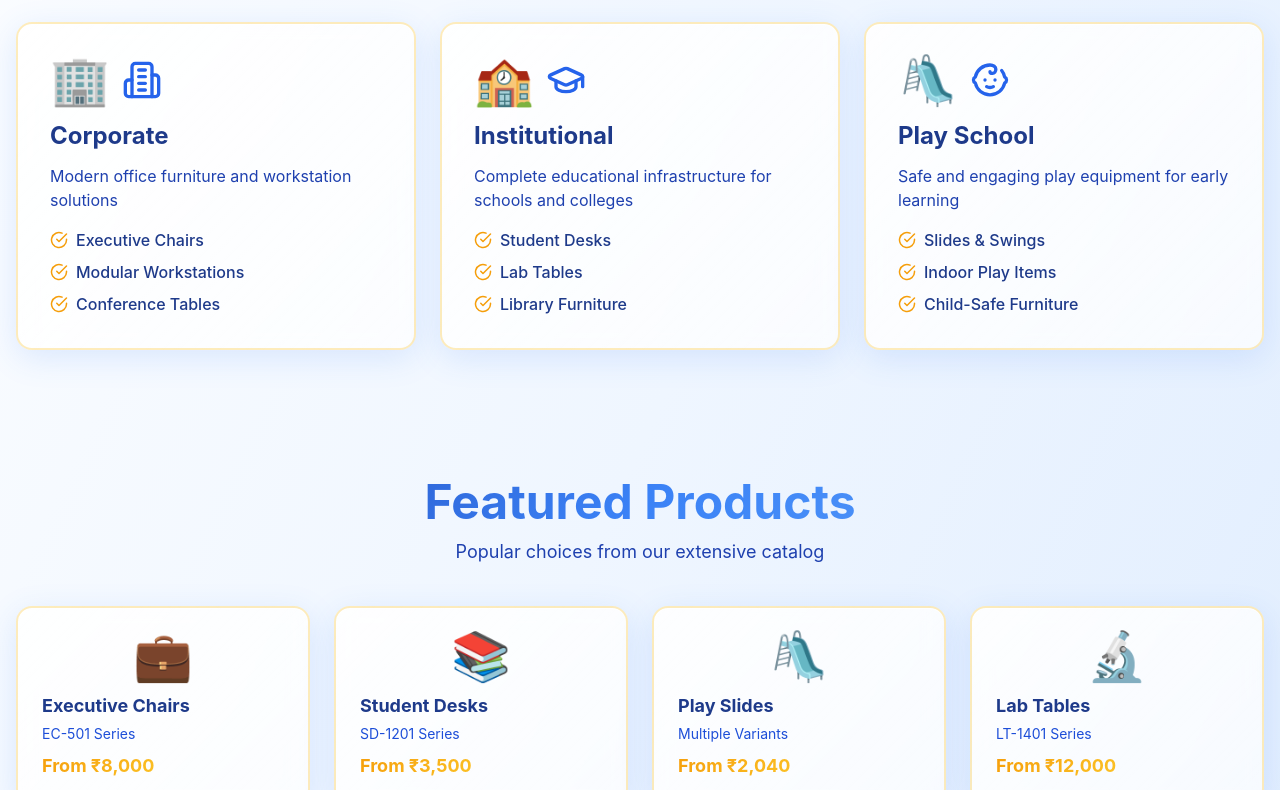
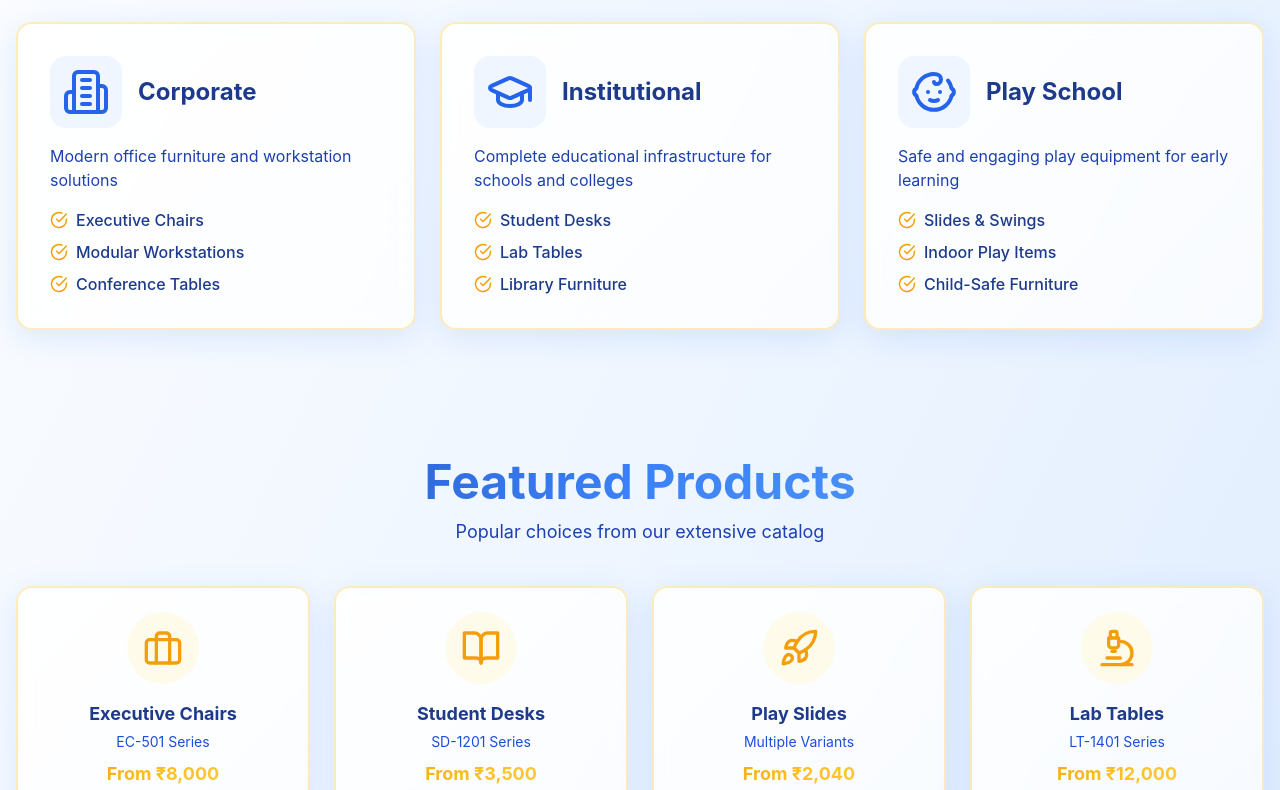
Before and after one commit to sanjaypanneerselvan/rahulwebsite, a React (Vite) app: page / in a window 1280 px wide. Shown: the part 900-1690 px from the top of the page. Built offline with nearby package versions, Linux system fonts and the light colour scheme.

Commit message:
Update google maps link in Contact page

```diff
--- a/src/components/Footer.jsx
+++ b/src/components/Footer.jsx
@@ -5,7 +5,7 @@ const Footer = () => {
                 <div className="text-center space-y-2">
                     <p className="text-sm text-blue-900 font-bold">© 2026 City Office Needs. All rights reserved.</p>
                     <p className="text-xs text-blue-700">
-                        Designed and Developed by <span className="font-bold text-glossy-gold">Sanjay Panneerselvan</span>
+                        Designed and Developed by <span className="font-bold text-glossy-gold">Monika P</span>
                     </p>
                 </div>
             </div>
--- a/src/pages/About.jsx
+++ b/src/pages/About.jsx
@@ -1,5 +1,5 @@
 import { motion } from 'framer-motion';
-import { Award, Shield, Users, Sparkles, CheckCircle, Target, Heart, Zap } from 'lucide-react';
+import { Award, Shield, Users, Sparkles, CheckCircle, Target, Heart, Zap, GraduationCap, Building2, Baby, Trophy } from 'lucide-react';
 
 const About = () => {
     const features = [
@@ -10,9 +10,9 @@ const About = () => {
     ];
 
     const services = [
-        { icon: '🏫', title: 'Educational Institutions', items: ['Writing Boards', 'Notice Boards', 'Classroom Desks & Benches', 'Laboratory Furniture', 'Library Furniture'] },
-        { icon: '🏢', title: 'Office Solutions', items: ['Workstations', 'Office Chairs', 'Conference Tables', 'Storage Units', 'Reception Furniture'] },
-        { icon: '🛝', title: 'Play School Equipment', items: ['Slides & Swings', 'Outdoor Play Equipment', 'Indoor Play Items', 'Child-Friendly Furniture', 'Safety Mats'] },
+        { icon: <GraduationCap size={32} />, title: 'Educational Institutions', items: ['Writing Boards', 'Notice Boards', 'Classroom Desks & Benches', 'Laboratory Furniture', 'Library Furniture'] },
+        { icon: <Building2 size={32} />, title: 'Office Solutions', items: ['Workstations', 'Office Chairs', 'Conference Tables', 'Storage Units', 'Reception Furniture'] },
+        { icon: <Baby size={32} />, title: 'Play School Equipment', items: ['Slides & Swings', 'Outdoor Play Equipment', 'Indoor Play Items', 'Child-Friendly Furniture', 'Safety Mats'] },
     ];
 
     const values = [
@@ -94,7 +94,7 @@ const About = () => {
                                         className="bg-white border border-primary-100 p-5 rounded-xl hover:shadow-md transition-shadow"
                                     >
                                         <div className="flex items-center gap-3 mb-3">
-                                            <span className="text-3xl">{service.icon}</span>
+                                            <span className="text-primary-600">{service.icon}</span>
                                             <h3 className="font-bold text-lg text-slate-900">{service.title}</h3>
                                         </div>
                                         <ul className="grid grid-cols-2 gap-2">
@@ -140,7 +140,9 @@ const About = () => {
                                 viewport={{ once: true }}
                                 className="bg-slate-900 text-white rounded-xl p-6 text-center"
                             >
-                                <div className="text-5xl mb-3">🏆</div>
+                                <div className="flex justify-center mb-3">
+                                    <Trophy size={48} className="text-amber-400" />
+                                </div>
                                 <h2 className="text-3xl font-bold mb-2">Since 2006</h2>
                                 <p className="text-gray-300 mb-4">Over 20 years of excellence</p>
                                 <div className="grid grid-cols-1 gap-3 text-sm">
--- a/src/pages/Home.jsx
+++ b/src/pages/Home.jsx
@@ -1,25 +1,22 @@
 import { motion } from 'framer-motion';
-import { Building2, GraduationCap, Baby, ArrowRight, CheckCircle, Star, Award, TrendingUp } from 'lucide-react';
+import { Building2, GraduationCap, Baby, ArrowRight, CheckCircle, Star, Award, TrendingUp, Briefcase, BookOpen, Microscope, Rocket } from 'lucide-react';
 
 const Home = () => {
     const sectors = [
         {
-            icon: <Building2 size={40} />,
-            emoji: '🏢',
+            icon: <Building2 size={48} className="text-blue-600" />,
             title: 'Corporate',
             description: 'Modern office furniture and workstation solutions',
             features: ['Executive Chairs', 'Modular Workstations', 'Conference Tables'],
         },
         {
-            icon: <GraduationCap size={40} />,
-            emoji: '🏫',
+            icon: <GraduationCap size={48} className="text-blue-600" />,
             title: 'Institutional',
             description: 'Complete educational infrastructure for schools and colleges',
             features: ['Student Desks', 'Lab Tables', 'Library Furniture'],
         },
         {
-            icon: <Baby size={40} />,
-            emoji: '🛝',
+            icon: <Baby size={48} className="text-blue-600" />,
             title: 'Play School',
             description: 'Safe and engaging play equipment for early learning',
             features: ['Slides & Swings', 'Indoor Play Items', 'Child-Safe Furniture'],
@@ -118,15 +115,14 @@ const Home = () => {
                                 transition={{ duration: 0.5, delay: index * 0.1 }}
                                 className="premium-card p-8 rounded-2xl hover:shadow-2xl transition-all duration-300 transform hover:-translate-y-1"
                             >
-                                <div className="flex items-center gap-3 mb-4">
-                                    <span className="text-5xl">{sector.emoji}</span>
-                                    <div className="text-blue-600">
+                                <div className="flex items-center gap-4 mb-4">
+                                    <div className="bg-blue-50 p-3 rounded-2xl">
                                         {sector.icon}
                                     </div>
+                                    <h3 className="text-2xl font-bold text-blue-900">
+                                        {sector.title}
+                                    </h3>
                                 </div>
-                                <h3 className="text-2xl font-bold mb-3 text-blue-900">
-                                    {sector.title}
-                                </h3>
                                 <p className="text-blue-800 mb-4">{sector.description}</p>
                                 <ul className="space-y-2">
                                     {sector.features.map((feature, idx) => (
@@ -161,10 +157,10 @@ const Home = () => {
 
                     <div className="grid grid-cols-1 md:grid-cols-4 gap-6">
                         {[
-                            { name: 'Executive Chairs', code: 'EC-501 Series', price: 'From ₹8,000', emoji: '💼' },
-                            { name: 'Student Desks', code: 'SD-1201 Series', price: 'From ₹3,500', emoji: '📚' },
-                            { name: 'Play Slides', code: 'Multiple Variants', price: 'From ₹2,040', emoji: '🛝' },
-                            { name: 'Lab Tables', code: 'LT-1401 Series', price: 'From ₹12,000', emoji: '🔬' },
+                            { name: 'Executive Chairs', code: 'EC-501 Series', price: 'From ₹8,000', icon: <Briefcase size={40} className="text-amber-500" /> },
+                            { name: 'Student Desks', code: 'SD-1201 Series', price: 'From ₹3,500', icon: <BookOpen size={40} className="text-amber-500" /> },
+                            { name: 'Play Slides', code: 'Multiple Variants', price: 'From ₹2,040', icon: <Rocket size={40} className="text-amber-500" /> },
+                            { name: 'Lab Tables', code: 'LT-1401 Series', price: 'From ₹12,000', icon: <Microscope size={40} className="text-amber-500" /> },
                         ].map((product, index) => (
                             <motion.div
                                 key={index}
@@ -174,10 +170,14 @@ const Home = () => {
                                 transition={{ duration: 0.5, delay: index * 0.1 }}
                                 className="premium-card p-6 rounded-2xl hover:shadow-2xl transition-all transform hover:-translate-y-1"
                             >
-                                <div className="text-5xl mb-3 text-center">{product.emoji}</div>
-                                <h3 className="font-bold text-lg text-blue-900 mb-1">{product.name}</h3>
-                                <p className="text-sm text-blue-700 mb-2">{product.code}</p>
-                                <p className="text-glossy-gold font-bold text-lg">{product.price}</p>
+                                <div className="mb-4 flex justify-center">
+                                    <div className="bg-amber-50 p-4 rounded-full">
+                                        {product.icon}
+                                    </div>
+                                </div>
+                                <h3 className="font-bold text-lg text-blue-900 mb-1 text-center">{product.name}</h3>
+                                <p className="text-sm text-blue-700 mb-2 text-center">{product.code}</p>
+                                <p className="text-glossy-gold font-bold text-lg text-center">{product.price}</p>
                             </motion.div>
                         ))}
                     </div>
```
Also changed, not shown: src/pages/Contact.jsx (+21 -20 lines).
